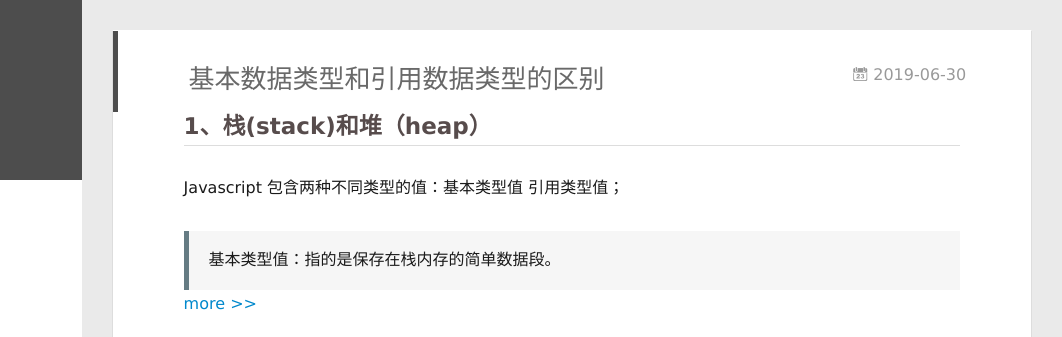
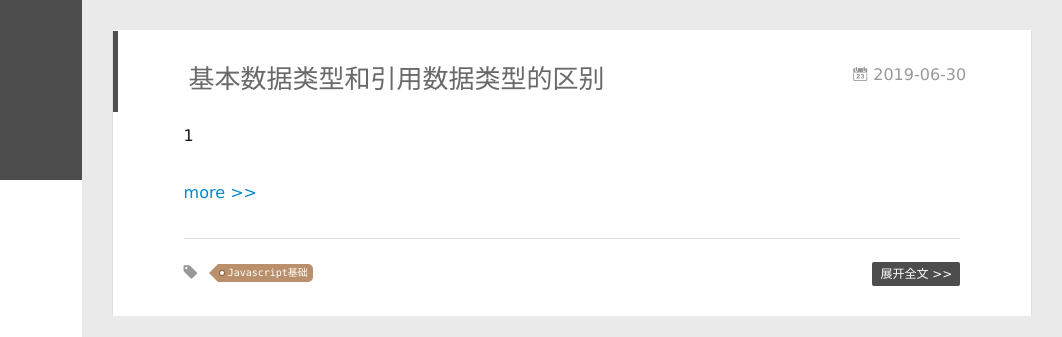
Before and after one commit to anyAAA/anyaaa.github.io, a plain HTML site: page index.html in a window 1280 px wide. Shown: the top 337 px of the page, 218-1280 px from the left. Drawn offline with Linux system fonts and the light colour scheme.

Commit message:
Site updated: 2019-06-30 19:51:14

```diff
--- a/index.html
+++ b/index.html
@@ -179,10 +179,7 @@
 
     <div class="article-entry" itemprop="articleBody">
 
-        <h2 id="1、栈-stack-和堆（heap）"><a href="#1、栈-stack-和堆（heap）" class="headerlink" title="1、栈(stack)和堆（heap）"></a>1、栈(stack)和堆（heap）</h2><p>Javascript 包含两种不同类型的值：基本类型值 引用类型值；</p>
-<blockquote>
-<p>基本类型值：指的是保存在栈内存的简单数据段。</p>
-</blockquote>
+        <p>1</p>
 
           <a class="article-more-a" href="/2019/06/30/基本数据类型和引用数据类型的区别/#more">more >></a>
 
```
Also changed, not shown: 2019/06/30/基本数据类型和引用数据类型的区别/index.html (+7 -6 lines).
